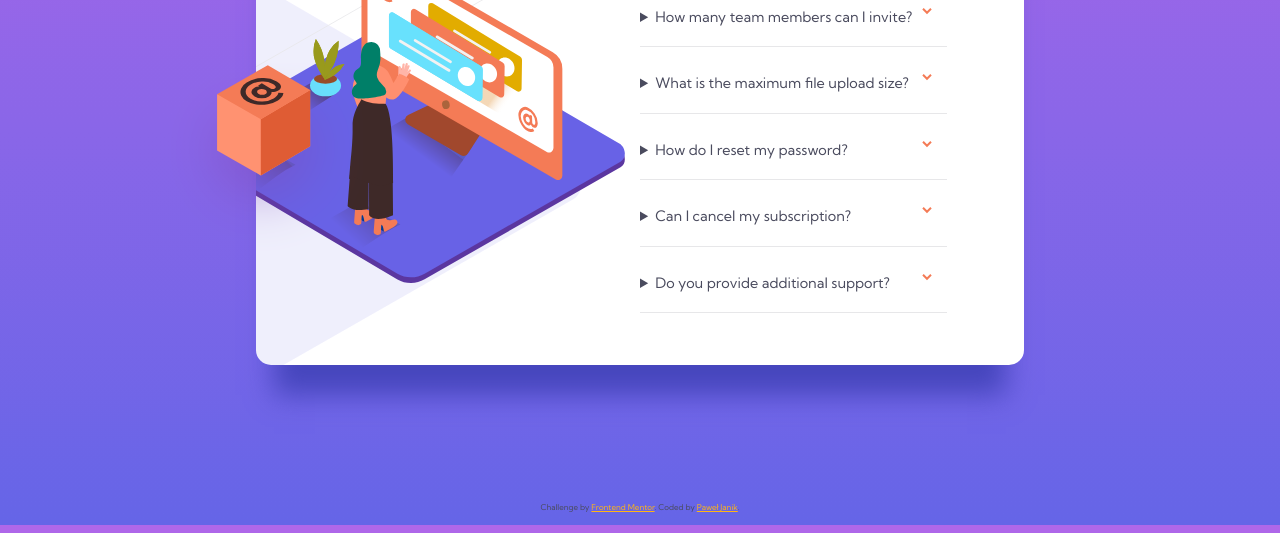
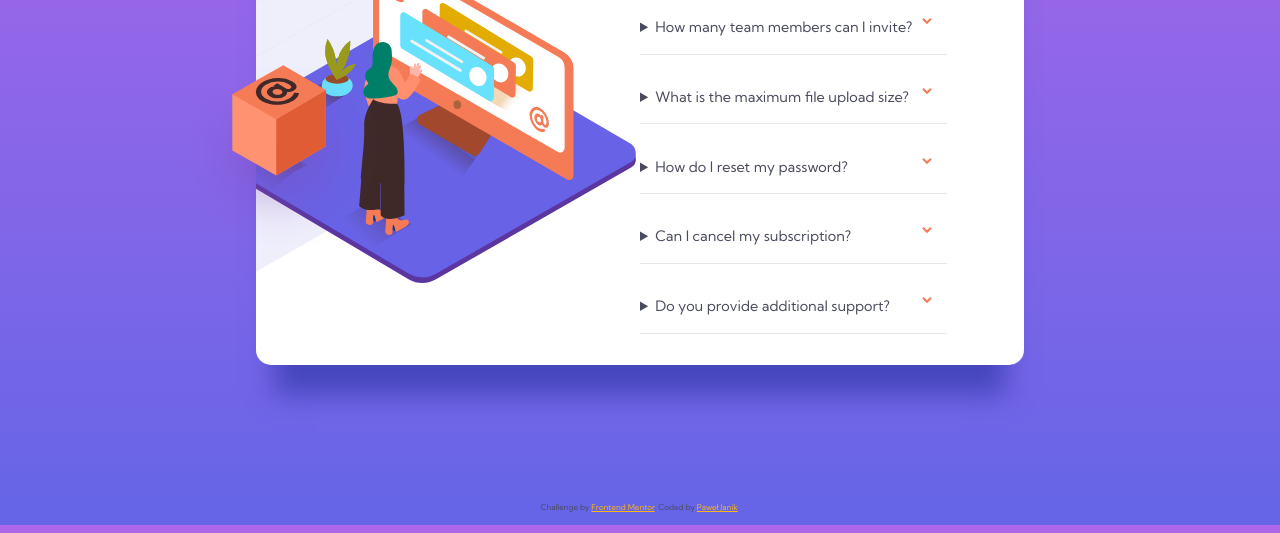
Before and after one commit to H4m4k/FAQ_accordion_card, a plain HTML site: page index.html in a window 1280 px wide. Shown: the part 275-808 px from the top of the page. Drawn offline with Linux system fonts and the light colour scheme.

Commit message:
desktop mode minor fixes - svg positioning, details border padding

```diff
--- a/CSS/styles.css
+++ b/CSS/styles.css
@@ -41,16 +41,16 @@ body {
 
 img[src*='bg-pattern-desktop'] {
     position: absolute;
-    width: 210%;
-    top: -55%;
-    left: -125%;
+    width: 180%;
+    top: -56%;
+    left: -105%;
 }
 
 img[src*='woman-online-desktop'] {
     position: absolute;
     height: 70%;
     top: 13%;
-    left: -19%;
+    left: -16%;
     z-index: 1;
 }
 
@@ -58,7 +58,7 @@ img[src*='box-desktop'] {
     position: absolute;
     height: 40%;
     bottom: 23%;
-    left: -12%;
+    left: -10%;
     z-index: 1;
 }
 
@@ -107,17 +107,18 @@ h1 {
 
      padding: 0 20% 0 0;
      flex: 6;
-     margin: 0 0 10% 0;
+     margin: 0 0 5% 0;
 }
 
 details {
         border-bottom: .1px solid hsl(240, 5%, 91%);
-        padding: 0 0 4% 0;
+        padding: 3% 0 3% 0;
 }
 
 
 details > p {
     color: #787887;
+    width: 90%;
 }
 
 .attribution {
```
